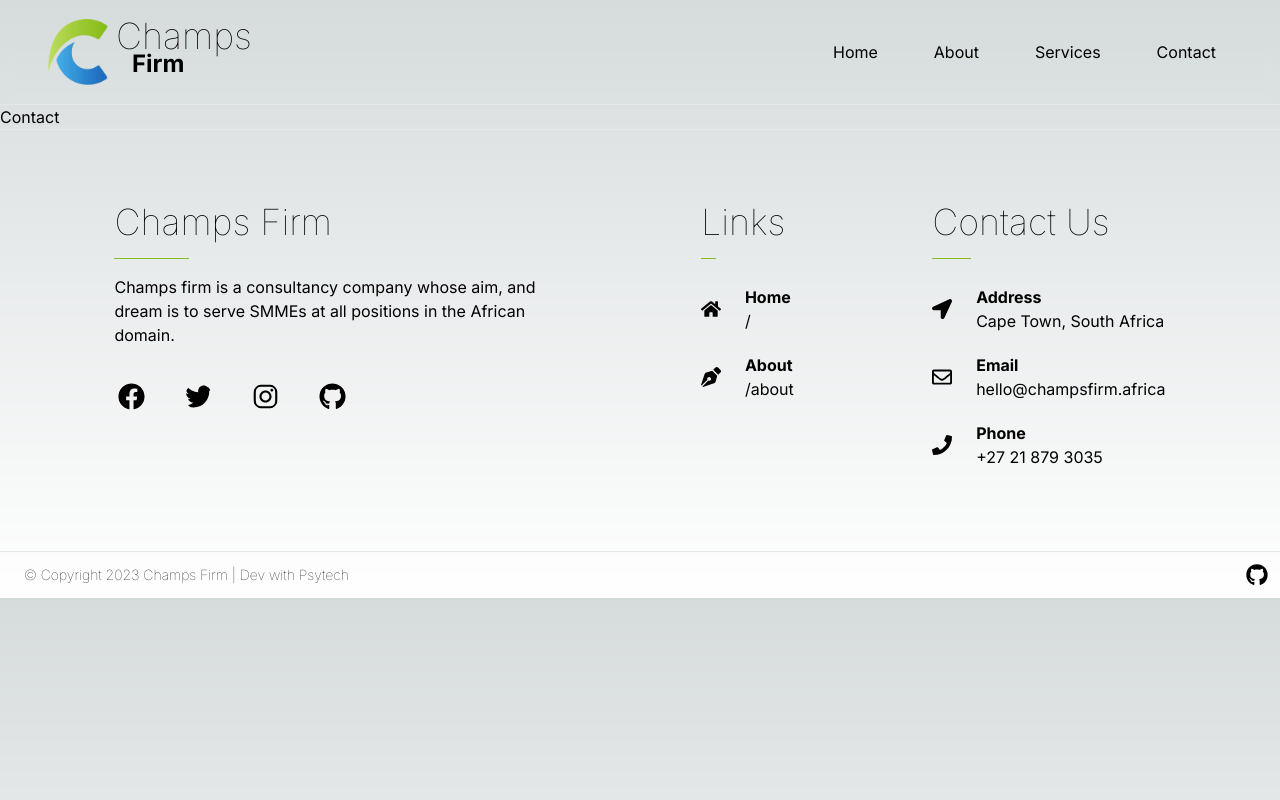
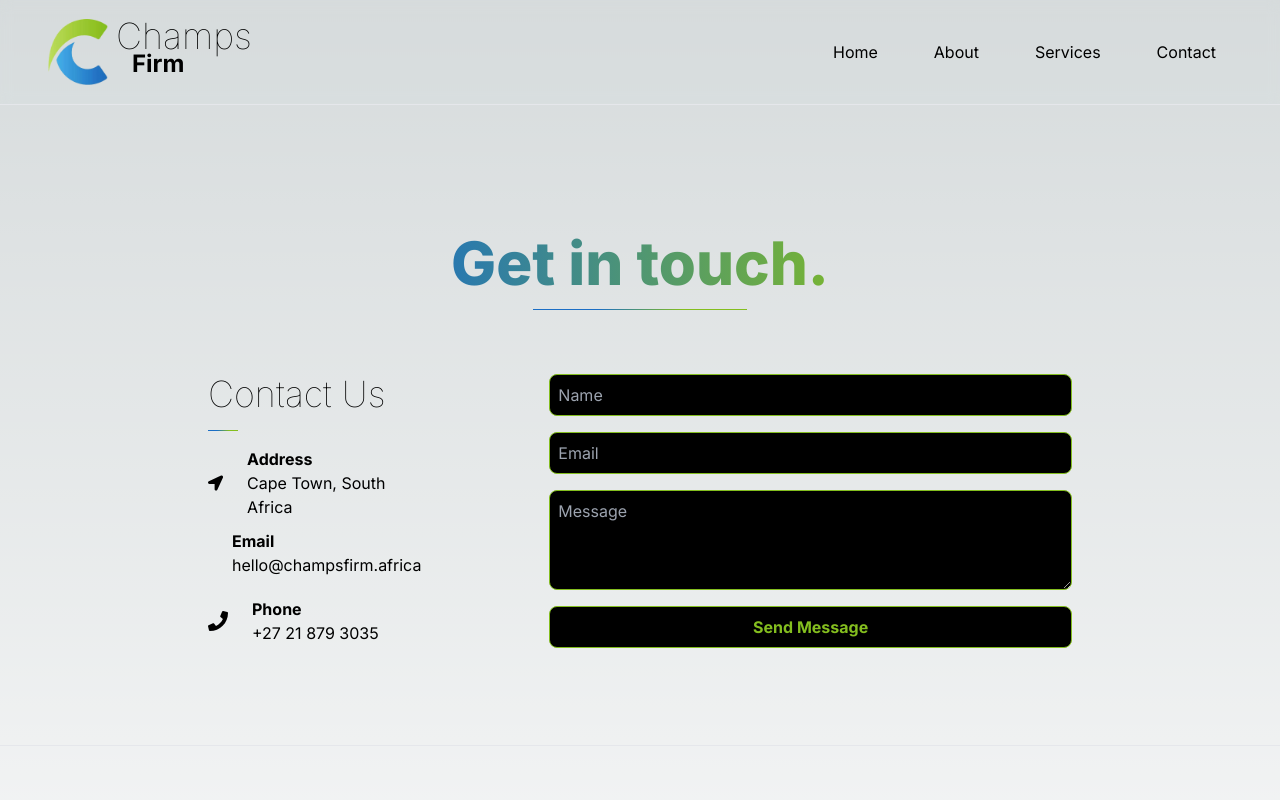
Before and after one commit to christiaan-fourie/champs.firm, a Next.js app: page /contact in a window 1280 px wide. Shown: the top 800 px of the page. Built offline with nearby package versions, Linux system fonts and the light colour scheme.

Commit message:
Update page.tsx

```diff
--- a/app/contact/page.tsx
+++ b/app/contact/page.tsx
@@ -1,10 +1,50 @@
-import React from 'react'
+import { FaLocationArrow, FaRegEnvelope, FaPhone } from 'react-icons/fa'
 
 function contact() {
   return (
-    <div>
-      Contact
-    </div>
+    <section className='min-h-[80vh]'>
+      <h1 className='text-6xl font-extrabold pt-32 text-center bg-clip-text text-transparent bg-gradient-to-l from-[#84be1f] to-[#1b6ec5] from-30% to-70%'>
+            Get in touch.
+      </h1>
+      <div className='w-1/6 h-[1px] bg-gradient-to-l from-[#84be1f] to-[#1b6ec5] from-30% to-70% my-4 mx-auto'></div>
+      <div className='flex lg:w-4/5 mx-auto'>
+        <div className='w-full flex-wrap lg:w-1/3 px-20 py-12'>
+          <h1 className='text-start font-thin text-4xl'>Contact Us</h1>
+          <div className='w-1/6 h-[1px] bg-gradient-to-l from-[#84be1f] to-[#1b6ec5] from-30% to-70% my-4'></div>
+            <div className='flex items-center'>
+                <FaLocationArrow size={20} className='m-6 ml-0' />
+                <div>
+                  <h2 className='font-bold text-md'>Address</h2>
+                  <p>Cape Town, South Africa</p>
+                </div>
+            </div>
+            <div className='flex items-center'>
+                <FaRegEnvelope size={20} className='m-6 ml-0' />
+                  <div>
+                    <h2 className='font-bold text-md'>Email</h2>
+                    <p>hello@champsfirm.africa</p>
+                  </div>
+            </div>
+            <div className='flex items-center'>
+                <FaPhone size={20} className='m-6 ml-0' />
+                <div>
+                  <h2 className='font-bold text-md'>Phone</h2>
+                  <p>+27 21 879 3035</p>
+                </div>
+            </div>
+        </div>
+        <div className='w-2/3'>
+          <form className='flex flex-col gap-4 py-12 px-20'>
+            <input type="text" placeholder='Name' className='border border-[#84be1f] rounded-lg p-2 bg-black'/>
+            <input type="email" placeholder='Email' className='border border-[#84be1f] rounded-lg p-2 bg-black'/>
+            <textarea placeholder='Message' className='border border-[#84be1f] rounded-lg p-2 min-h-[100px] bg-black'/>
+            <button className='hover:bg-[#84be1f] hover:text-black text-[#84be1f] bg-black border-[#84be1f] border font-bold rounded-lg p-2 transition-all duration-500 '>Send Message</button>
+          </form>
+
+        </div>
+      </div>
+    </section>
+
   )
 }
 
```
